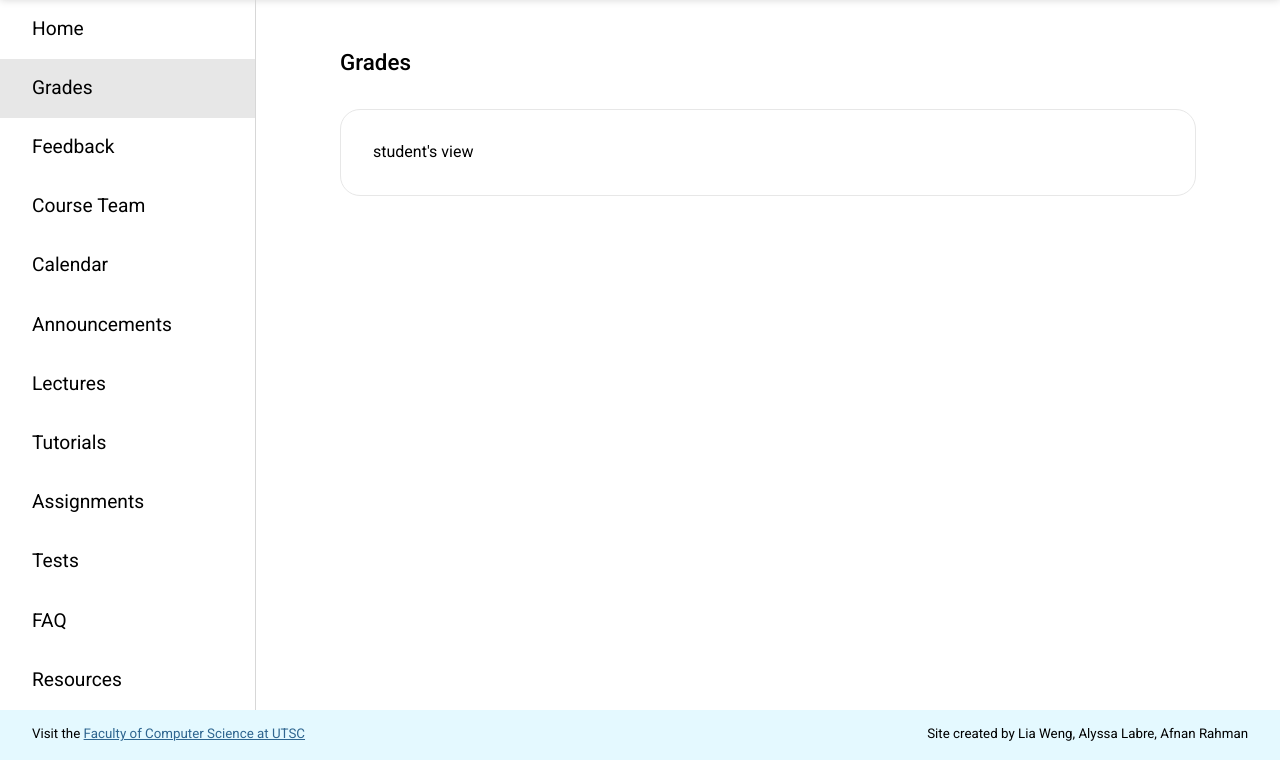
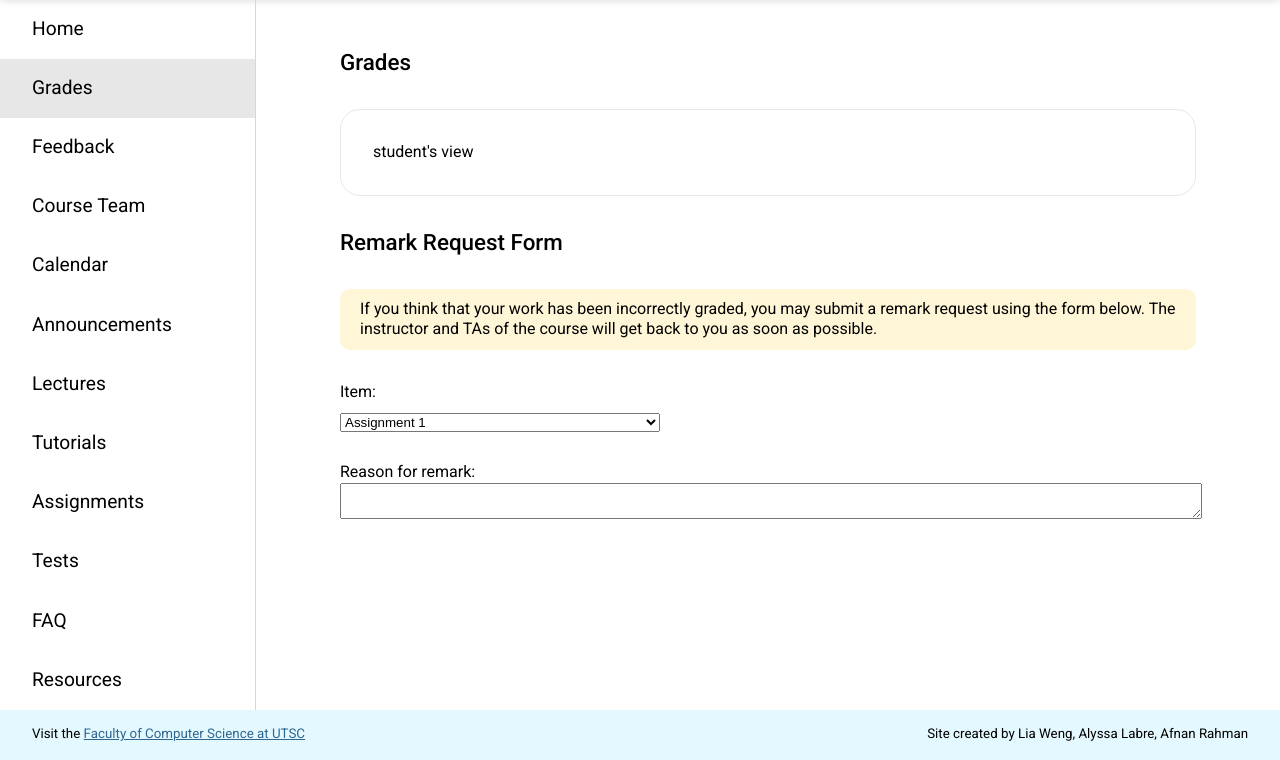
Before and after one commit to LiaWeng/CSCB20-Assignment3, a Flask app: page /grades in a window 1280 px wide. Shown: the part 59-819 px from the top of the page. Run offline with Flask 2, Linux system fonts and the light colour scheme; a user stored in the database is signed in; data comes from the database, SQL or seed files in the repository.

Commit message:
remark form student

```diff
--- a/app.py
+++ b/app.py
@@ -1,3 +1,4 @@
+from datetime import timedelta
 from flask import Flask, render_template, request, url_for, redirect, flash, session, abort
 from flask_sqlalchemy import SQLAlchemy
 from flask_bcrypt import Bcrypt
@@ -5,6 +6,7 @@ from flask_bcrypt import Bcrypt
 app = Flask(__name__)
 app.config['SECRET_KEY'] = '66556A586E3272357538782F413F4428'
 app.config['SQLALCHEMY_DATABASE_URI'] = 'sqlite:///assignment3.db'
+app.config['PERMANENT_SESSION_LIFETIME'] = timedelta(minutes=15)
 db = SQLAlchemy(app)
 bcrypt = Bcrypt(app)
 
@@ -64,7 +66,10 @@ class Feedback(db.Model):
 
 @app.route('/')
 def root():
-    return render_template('root.html')
+    if 'user' in session:
+        return render_template('home.html')
+    else:
+        return render_template('root.html')
 
 
 @app.route('/register-student', methods=['GET', 'POST'])
@@ -117,7 +122,8 @@ def grades():
     check_authorization()
 
     if session['type'] == 'student':
-        return render_template('grades_s.html', page='grades')
+        student = get_student(session['user'])
+        return render_template('grades_s.html', page='grades', student=student)
     else:
         return render_template('grades_i.html', page='grades')
 
@@ -234,6 +240,7 @@ def login(username, password, type_user):
     else:
         session['user'] = user.username
         session['type'] = type_user
+        session.permanent = True
         return redirect(url_for('home'))
 
 
@@ -259,6 +266,10 @@ def get_instructors():
     return Instructor.query.all()
 
 
+def get_student(username):
+    return Student.query.filter_by(username=username).first()
+
+
 def get_feedback(username):
     return Feedback.query.filter_by(instructor_username=username)
 
--- a/static/styles.css
+++ b/static/styles.css
@@ -91,6 +91,11 @@ button {
 button:hover {
   background-color: #afe2f0;
   cursor: pointer;
+}
+
+select {
+  margin: 10px 0 30px 0;
+  width: 20rem;
 }
 
 .page-title {
@@ -327,6 +332,25 @@ nav a:hover {
   font-weight: 400;
 }
 
+/* grades page */
+
+.remark-form {
+  margin: 2rem 20px;
+  display: flex;
+  flex-direction: column;
+}
+
+.remark-form-element {
+  display: flex;
+  flex-direction: column;
+
+  align-items: flex-start;
+}
+
+.remark-form textarea {
+  width: 100%;
+}
+
 /* team page */
 
 @media screen and (max-width: 1023px) {
@@ -484,11 +508,6 @@ nav a:hover {
   flex-direction: column;
 }
 
-.feedback-form select {
-  margin: 10px 0 30px 0;
-  width: 20rem;
-}
-
 .feedback-form textarea {
   width: 100%;
   height: 3rem;
--- a/templates/grades_s.html
+++ b/templates/grades_s.html
@@ -23,6 +23,30 @@
     <div class="description">
       student's view
     </div>
+
+    <h1 class="page-title">Remark Request Form</h1>
+
+    <p class="message">
+      If you think that your work has been incorrectly graded, you may submit a remark request using the form below. The
+      instructor and TAs of the course will get back to you as soon as possible.
+    </p>
+
+    <form class="remark-form" action="http://127.0.0.1:5000/grades" method="post">
+      <div class="item-dropdown remark-form-element">
+        <label for="item">Item:</label>
+        <select name="item" id="item">
+          <option value="a1">Assignment 1</option>
+          <option value="a2">Assignment 2</option>
+          <option value="a3">Assignment 3</option>
+          <option value="midterm">Midterm</option>
+        </select>
+      </div>
+
+      <div class="remark-form-element">
+        <label for="reason">Reason for remark:</label>
+        <textarea id="reason" name="reason"></textarea>
+      </div>
+    </form>
   </div>
 
   {% endblock %}
```
Also changed, not shown: templates/feedback_s.html (+4 -4 lines), 1 other file.
